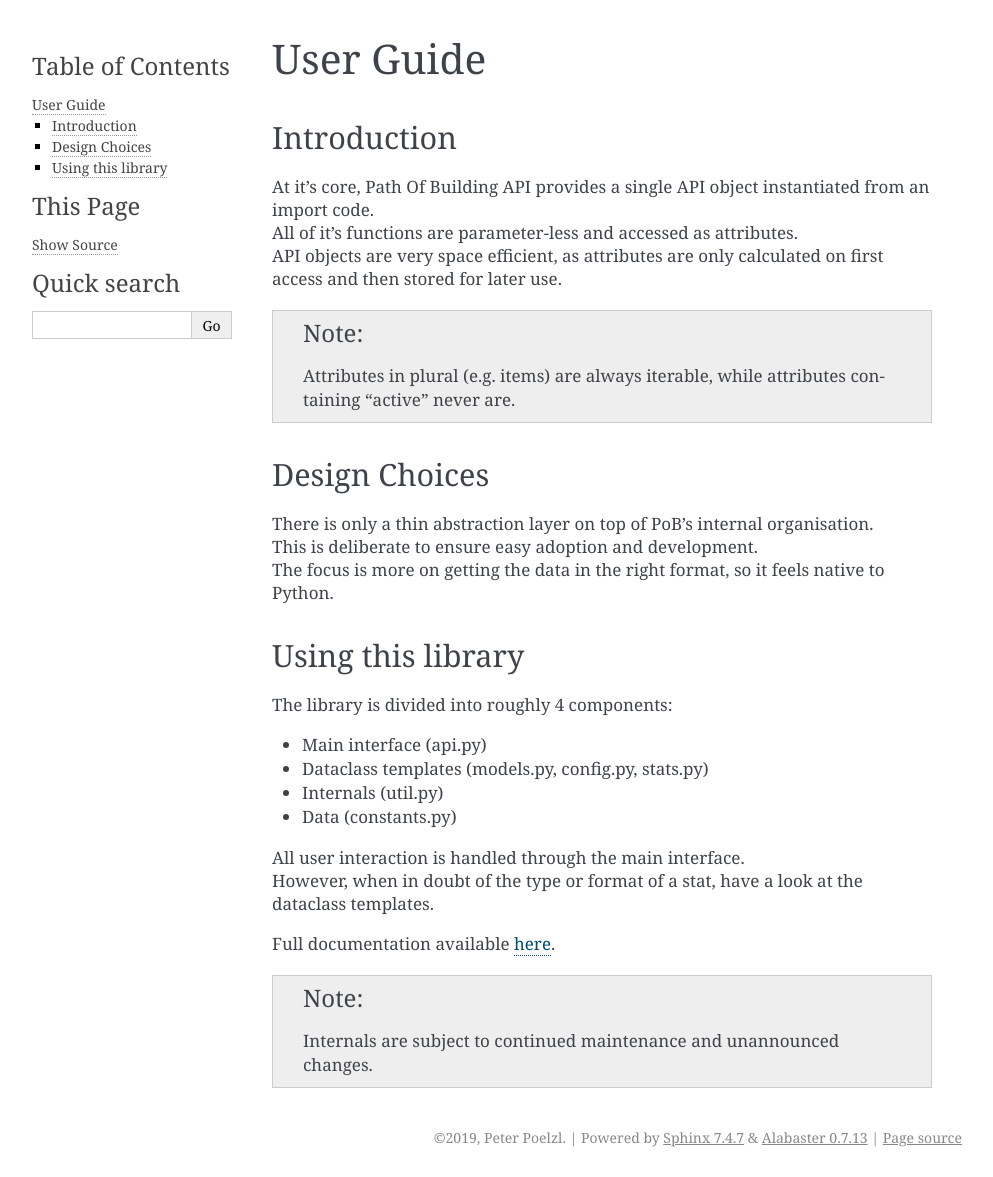
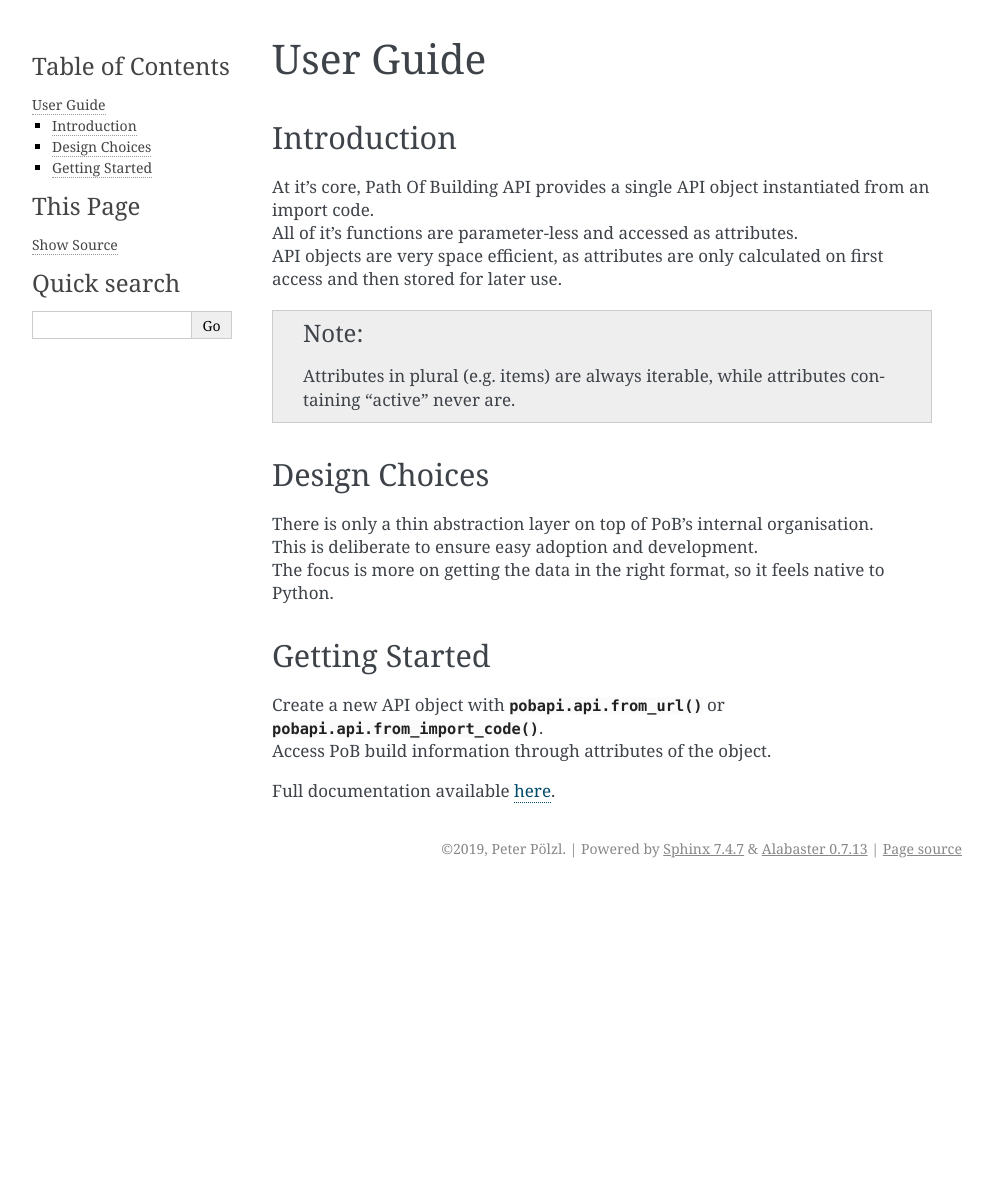
Before and after one commit to ppoelzl/PathOfBuildingAPI, a Sphinx documentation site: the page built from docs/user.rst, in a window 1280 px wide. Shown: the whole page, without its empty margins (148-1141 px from the left). Built offline with Sphinx 7.4.7, drawn with Linux system fonts in a browser that asks for light colours; after the commit the page ends 900 px from its top, so only the background shows below that.

Commit message:
Added various fixes to the documentation.

```diff
--- a/docs/dev.rst
+++ b/docs/dev.rst
@@ -1,5 +1,5 @@
 Developer Guide
-===============
+***************
 
 Reporting Bugs
 --------------
--- a/docs/user.rst
+++ b/docs/user.rst
@@ -1,5 +1,5 @@
 User Guide
-==========
+**********
 
 Introduction
 ------------
@@ -17,19 +17,10 @@ Design Choices
 | This is deliberate to ensure easy adoption and development.
 | The focus is more on getting the data in the right format, so it feels native to Python.
 
-Using this library
-------------------
+Getting Started
+---------------
 
-The library is divided into roughly 4 components:
-
-* Main interface (api.py)
-* Dataclass templates (models.py, config.py, stats.py)
-* Internals (util.py)
-* Data (constants.py)
-
-| All user interaction is handled through the main interface.
-| However, when in doubt of the type or format of a stat, have a look at the dataclass templates.
+| Create a new API object with :func:`pobapi.api.from_url` or :func:`pobapi.api.from_import_code`.
+| Access PoB build information through attributes of the object.
 
 Full documentation available :ref:`here <api:API>`.
-
-.. note:: Internals are subject to continued maintenance and unannounced changes.
--- a/pobapi/__init__.py
+++ b/pobapi/__init__.py
@@ -2,5 +2,5 @@ from .api import *
 
 __version__ = "0.1.0"
 __project__ = "Path Of Building API"
-__copyright__ = "2019, Peter Poelzl"
+__copyright__ = "2019, Peter Pölzl"
 __author__ = "Peter Pölzl"
```
Also changed, not shown: docs/api.rst (+0 -12 lines).
